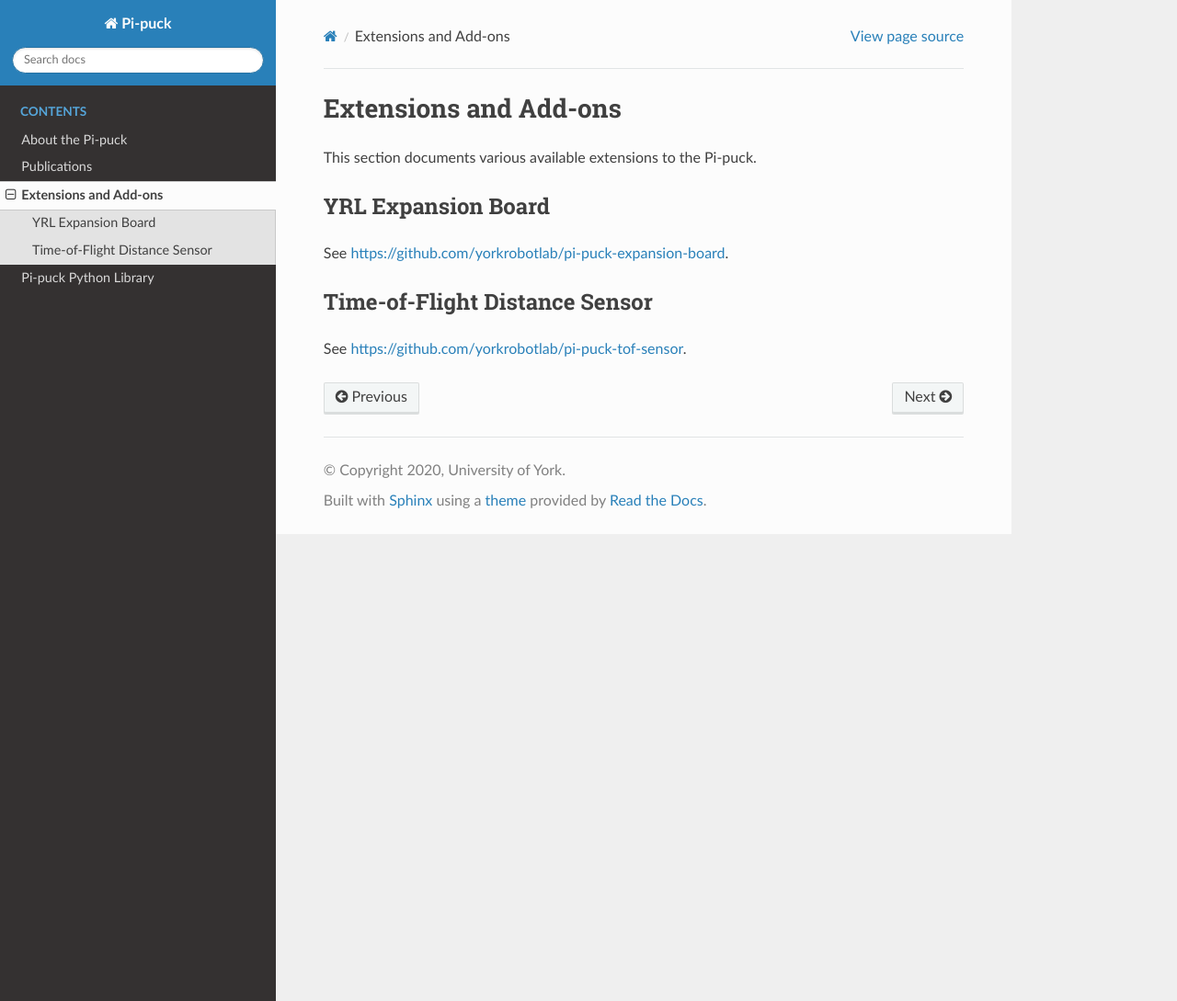
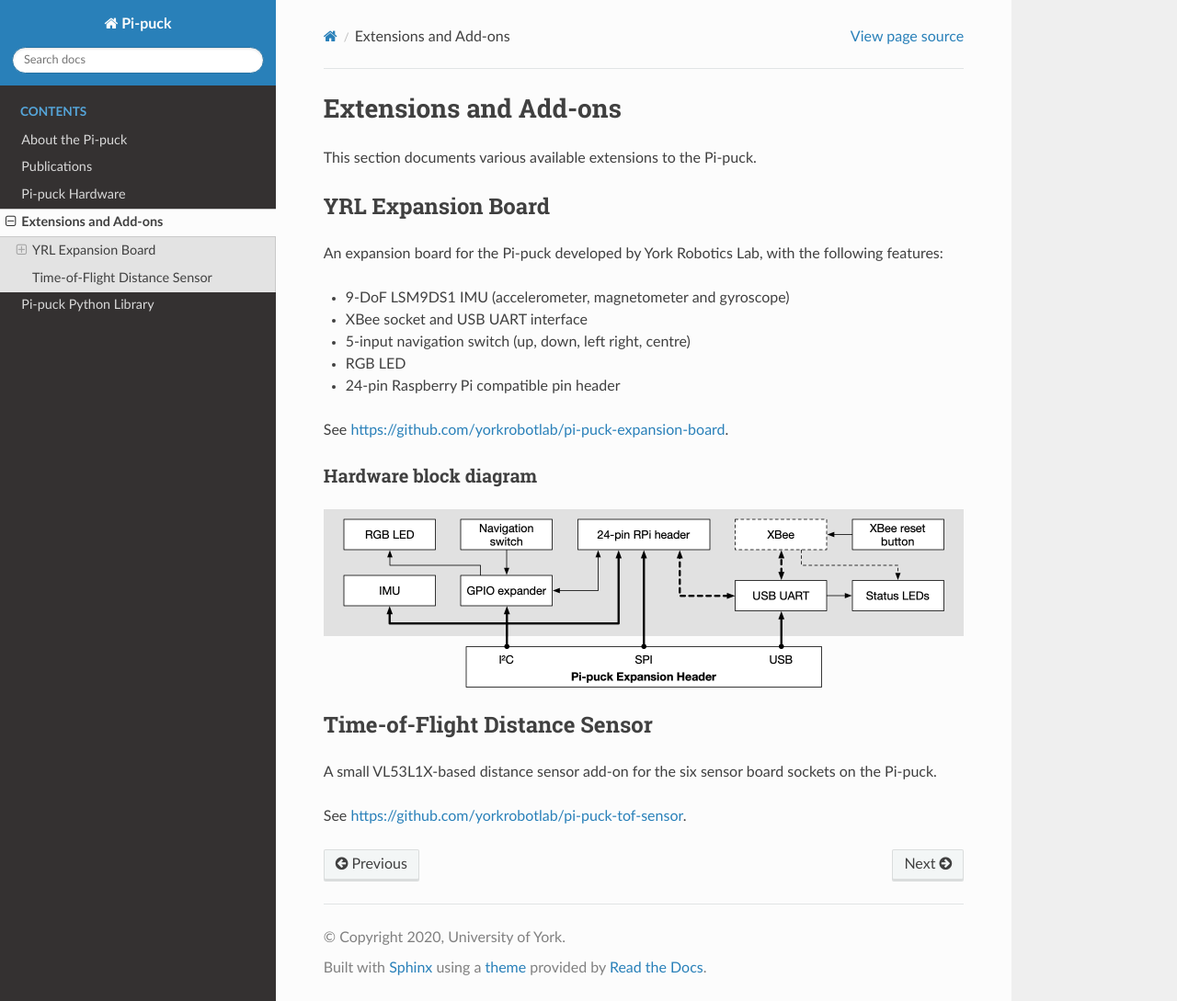
Before and after one commit to yorkrobotlab/pi-puck, a Sphinx documentation site: the page built from docs/extensions/index.rst, in a window 1280 px wide and 1089 px high. Shown: the whole window at 92% size. Built offline with Sphinx 7.4.7 and the Read the Docs theme 2.0.0, drawn with Linux system fonts in a browser that asks for light colours.

Commit message:
Added some documentation on the hardware design and extensions

```diff
--- a/docs/extensions/index.rst
+++ b/docs/extensions/index.rst
@@ -7,10 +7,26 @@ This section documents various available extensions to the Pi-puck.
 YRL Expansion Board
 -------------------
 
+An expansion board for the Pi-puck developed by York Robotics Lab, with the following features:
+
+- 9-DoF LSM9DS1 IMU (accelerometer, magnetometer and gyroscope)
+- XBee socket and USB UART interface
+- 5-input navigation switch (up, down, left right, centre)
+- RGB LED
+- 24-pin Raspberry Pi compatible pin header
+
 See https://github.com/yorkrobotlab/pi-puck-expansion-board.
+
+Hardware block diagram
+^^^^^^^^^^^^^^^^^^^^^^
+.. image:: /_static/yrl-expansion-block-diagram.png
+  :alt: YRL Expansion Board block diagram
+  :target: /_static/yrl-expansion-block-diagram.pdf
 
 
 Time-of-Flight Distance Sensor
 ------------------------------
 
+A small VL53L1X-based distance sensor add-on for the six sensor board sockets on the Pi-puck.
+
 See https://github.com/yorkrobotlab/pi-puck-tof-sensor.
--- a/docs/index.rst
+++ b/docs/index.rst
@@ -16,6 +16,7 @@ Documentation on this website is currently a work in progress.
 
    about
    publications
+   hardware
    extensions/index
    python-library/index
 
```
Also changed, not shown: docs/hardware.rst (added, +12 -0 lines), docs/_static/pi-puck-block-diagram.png (added), docs/_static/yrl-expansion-block-diagram.png (added), 3 other files.
